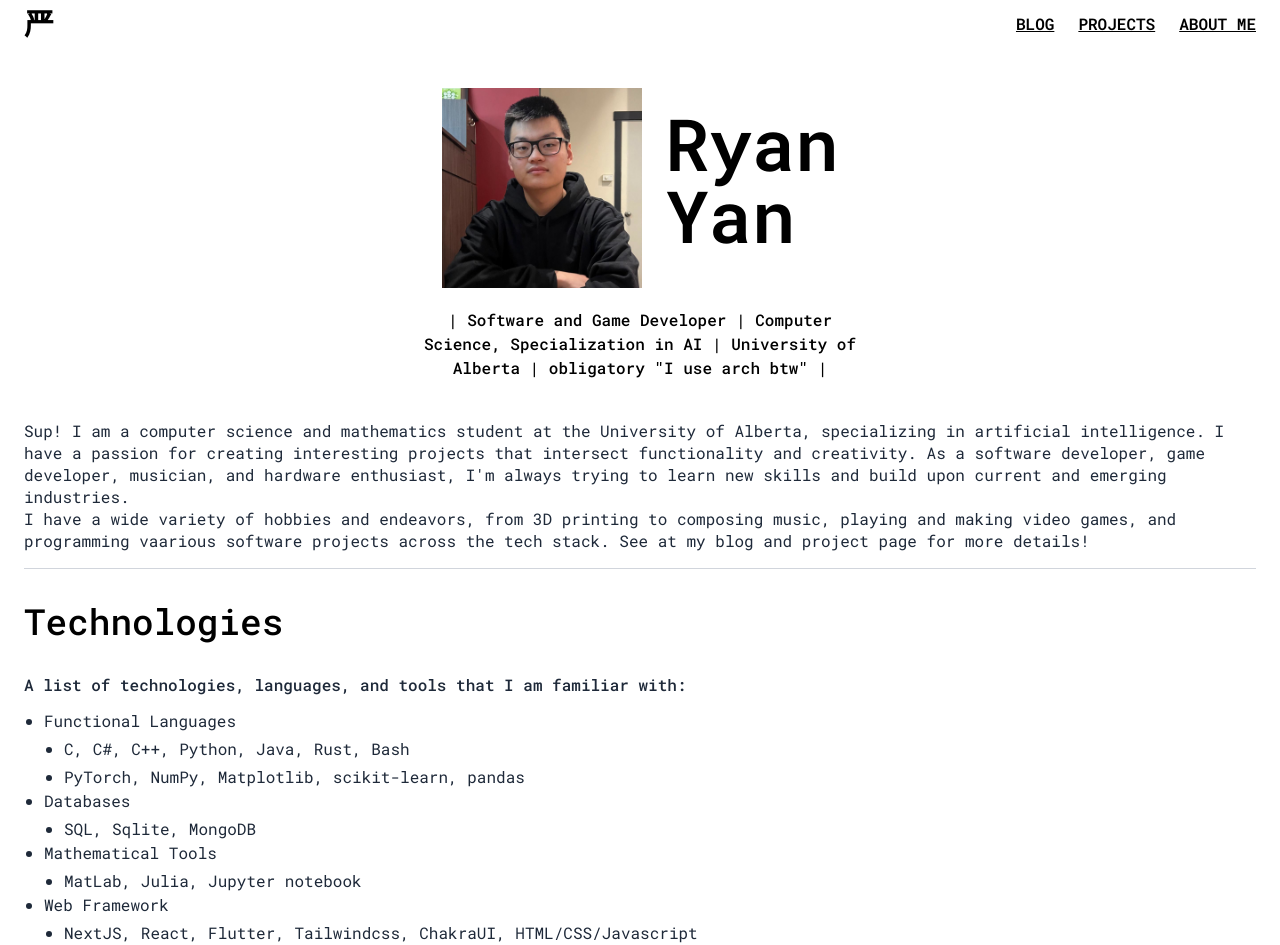
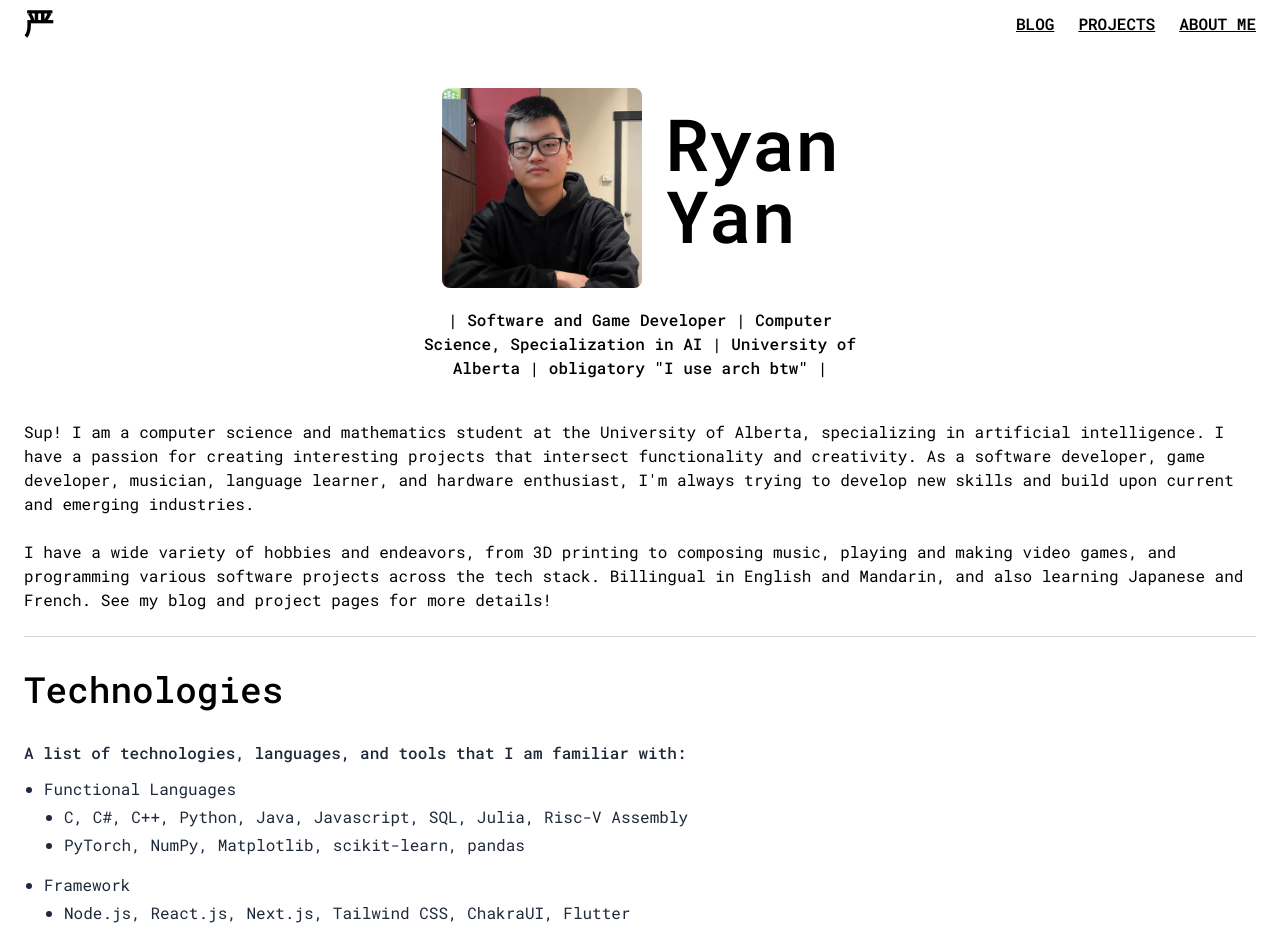
Before and after one commit to Madrobot9182/madrobot9182.github.io, a Next.js app: page /about-me in a window 1280 px wide. Shown: the top 945 px of the page. Built offline with nearby package versions, Linux system fonts and the light colour scheme.

Commit message:
Rewrote about me and updated description

```diff
--- a/src/app/about-me/page.tsx
+++ b/src/app/about-me/page.tsx
@@ -3,19 +3,13 @@ import ProfilePfp from "../../../public/placeholders/ProfilePfp.jpg";
 import Image from "next/image";
 
 export default function AboutMe() {
-  const ulClassName =
-    "text-gray-800 dark:text-zinc-300 list-disc pl-5 space-y-1";
+  const ulClassName = "text-gray-800 dark:text-zinc-300 list-disc pl-5 space-y-1 pb-4";
 
   return (
-    <div className="mx-auto flex flex-col justify-between items-center px-6 mb-10 md:max-w-7xl">
+    <div className="mx-auto flex flex-col justify-between items-center px-6 mb-2 md:max-w-7xl">
       <div className="mx-auto flex flex-col gap-x-7 mt-10 mb-10 justify-between items-center">
         <div className="flex flex-row gap-6 mb-5">
-          <Image
-            src={ProfilePfp}
-            alt="Profile Picture"
-            width={200}
-            height={200}
-          />
+          <Image src={ProfilePfp} alt="Profile Picture" width={200} height={200} className="rounded-lg" />
           <div>
             <h1 className="text-left wrap text-7xl font-semibold mt-5">Ryan</h1>
             <h1 className="text-left wrap text-7xl font-semibold">Yan</h1>
@@ -23,26 +17,24 @@ export default function AboutMe() {
         </div>
         <div className="flex flex-col max-w-md">
           <h3 className="text-center wrap text-md font-medium">
-            | Software and Game Developer | Computer Science, Specialization in
-            AI | University of Alberta | obligatory &quot;I use arch btw&quot; |
+            | Software and Game Developer | Computer Science, Specialization in AI | University of Alberta | obligatory
+            &quot;I use arch btw&quot; |
           </h3>
         </div>
       </div>
 
       <div>
-        <p className="text-gray-800 dark:text-zinc-300 leading-snug">
-          Sup! I am a computer science and mathematics student at the University
-          of Alberta, specializing in artificial intelligence. I have a passion
-          for creating interesting projects that intersect functionality and
-          creativity. As a software developer, game developer, musician, and
-          hardware enthusiast, I&apos;m always trying to learn new skills and
-          build upon current and emerging industries.
+        <p className="mb-6">
+          Sup! I am a computer science and mathematics student at the University of Alberta, specializing in artificial
+          intelligence. I have a passion for creating interesting projects that intersect functionality and creativity.
+          As a software developer, game developer, musician, language learner, and hardware enthusiast, I&apos;m always
+          trying to develop new skills and build upon current and emerging industries.
+        </p>
+        <p className="mb-6">
+          I have a wide variety of hobbies and endeavors, from 3D printing to composing music, playing and making video
+          games, and programming various software projects across the tech stack. Billingual in English and Mandarin,
+          and also learning Japanese and French. See my blog and project pages for more details!
           <br />
-          I have a wide variety of hobbies and endeavors, from 3D printing to
-          composing music, playing and making video games, and programming
-          vaarious software projects across the tech stack. See at my blog and
-          project page for more details!
-          <br className="mb-6" />
         </p>
         <HorizontalLine />
         <h1 className="font-medium text-4xl pt-4 mb-0"> Technologies </h1>
@@ -53,28 +45,23 @@ export default function AboutMe() {
         <ul className={ulClassName}>
           <li>Functional Languages</li>
           <ul className={ulClassName}>
-            <li>C, C#, C++, Python, Java, Rust, Bash</li>
+            <li>C, C#, C++, Python, Java, Javascript, SQL, Julia, Risc-V Assembly</li>
             <li>PyTorch, NumPy, Matplotlib, scikit-learn, pandas</li>
+          </ul>
+          <li>Framework</li>
+          <ul className={ulClassName}>
+            <li>Node.js, React.js, Next.js, Tailwind CSS, ChakraUI, Flutter</li>
           </ul>
           <li>Databases</li>
           <ul className={ulClassName}>
-            <li>SQL, Sqlite, MongoDB</li>
+            <li>SqLite, MongoDB, Firebase</li>
           </ul>
-          <li>Mathematical Tools</li>
+          <li>Tools</li>
           <ul className={ulClassName}>
-            <li>MatLab, Julia, Jupyter notebook</li>
-          </ul>
-          <li>Web Framework</li>
-          <ul className={ulClassName}>
-            <li>
-              NextJS, React, Flutter, Tailwindcss, ChakraUI, HTML/CSS/Javascript
-            </li>
+            <li>Git, GitHub, Docker, Kubernetes, Linux, Unix, Jupyter Notebook</li>
           </ul>
           <li>Collaborative Software</li>
-          <ul className={ulClassName}>
-            Github, Google software, Microsoft office, LibreOffice, Trello,
-            Figma
-          </ul>
+          <ul className={ulClassName}>Slack, Trello, Figma, Norton, Google Workspace, Microsoft Office, LibreOffice</ul>
         </ul>
       </div>
     </div>
--- a/src/app/layout.tsx
+++ b/src/app/layout.tsx
@@ -6,13 +6,14 @@ import Footer from "@/components/footer";
 import { ThemeProvider } from "next-themes";
 
 const robotoMono = Roboto_Mono({
-  subsets: ['latin'],
-  variable: '--font-roboto-slab',
+  subsets: ["latin"],
+  variable: "--font-roboto-slab",
 });
 
 export const metadata: Metadata = {
   title: { default: "Ryan's Portfolio Website", template: "%s | Ryan Yan" },
-  description: "Software and Game developer. Portfolio and blog website",
+  description:
+    "| Software and Game Developer | Computer Science, Specialization in AI | University of Alberta | obligatory I use arch btw; | Portfolio and blog website",
 };
 
 export default function RootLayout({
```
